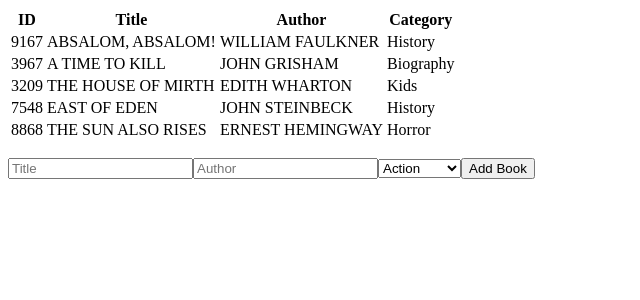
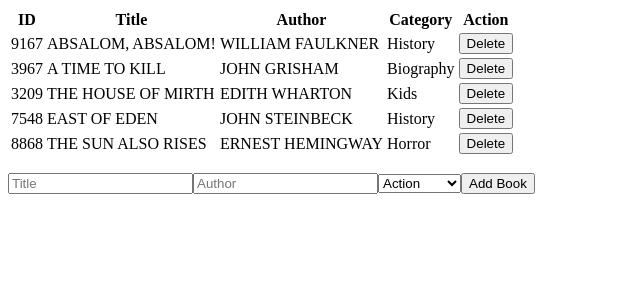
Before and after one commit to OlawaleJoseph/Bookstore, a React (Create React App) app: page / in a window 1280 px wide. Shown: the top 300 px of the page, without its empty margins (0-640 px from the left). Built offline with nearby package versions, Linux system fonts and the light colour scheme.

Commit message:
implement delete book functionality

```diff
--- a/src/components/Book.js
+++ b/src/components/Book.js
@@ -1,7 +1,7 @@
 import React from 'react';
 import PropTypes from 'prop-types';
 
-function Book({ book }) {
+function Book({ book, handleRemoveBook }) {
   const {
     id, title, author, category,
   } = book;
@@ -19,6 +19,9 @@ function Book({ book }) {
       <td>
         {category}
       </td>
+      <td>
+        <button onClick={() => handleRemoveBook(id)} type="button">Delete</button>
+      </td>
     </tr>
   );
 }
@@ -30,6 +33,7 @@ Book.propTypes = {
     author: PropTypes.string.isRequired,
     category: PropTypes.string.isRequired,
   }).isRequired,
+  handleRemoveBook: PropTypes.func.isRequired,
 };
 
 export default Book;
--- a/src/containers/BooksList.js
+++ b/src/containers/BooksList.js
@@ -3,9 +3,19 @@ import PropTypes from 'prop-types';
 import { connect } from 'react-redux';
 import Book from '../components/Book';
 import { generateRandomNumber } from '../common';
+import { removeBook } from '../actions';
 
-function BooksList({ books }) {
-  const allBooks = books.map(book => <Book book={book} key={generateRandomNumber()} />);
+function BooksList({ books, deleteBook }) {
+  const handleRemoveBook = id => deleteBook(id);
+
+  const allBooks = books.map(book => (
+    <Book
+      id={generateRandomNumber()}
+      handleRemoveBook={handleRemoveBook}
+      book={book}
+      key={generateRandomNumber()}
+    />
+  ));
   return (
     <table>
       <thead>
@@ -14,6 +24,7 @@ function BooksList({ books }) {
           <th>Title</th>
           <th>Author</th>
           <th>Category</th>
+          <th>Action</th>
         </tr>
       </thead>
       <tbody>
@@ -25,10 +36,15 @@ function BooksList({ books }) {
 
 BooksList.propTypes = {
   books: PropTypes.arrayOf(PropTypes.object).isRequired,
+  deleteBook: PropTypes.func.isRequired,
 };
 
 const mapStateToProps = state => ({
   books: state.books,
 });
 
-export default connect(mapStateToProps)(BooksList);
+const mapDispatchToProps = dispatch => ({
+  deleteBook: id => dispatch(removeBook(id)),
+});
+
+export default connect(mapStateToProps, mapDispatchToProps)(BooksList);
```
